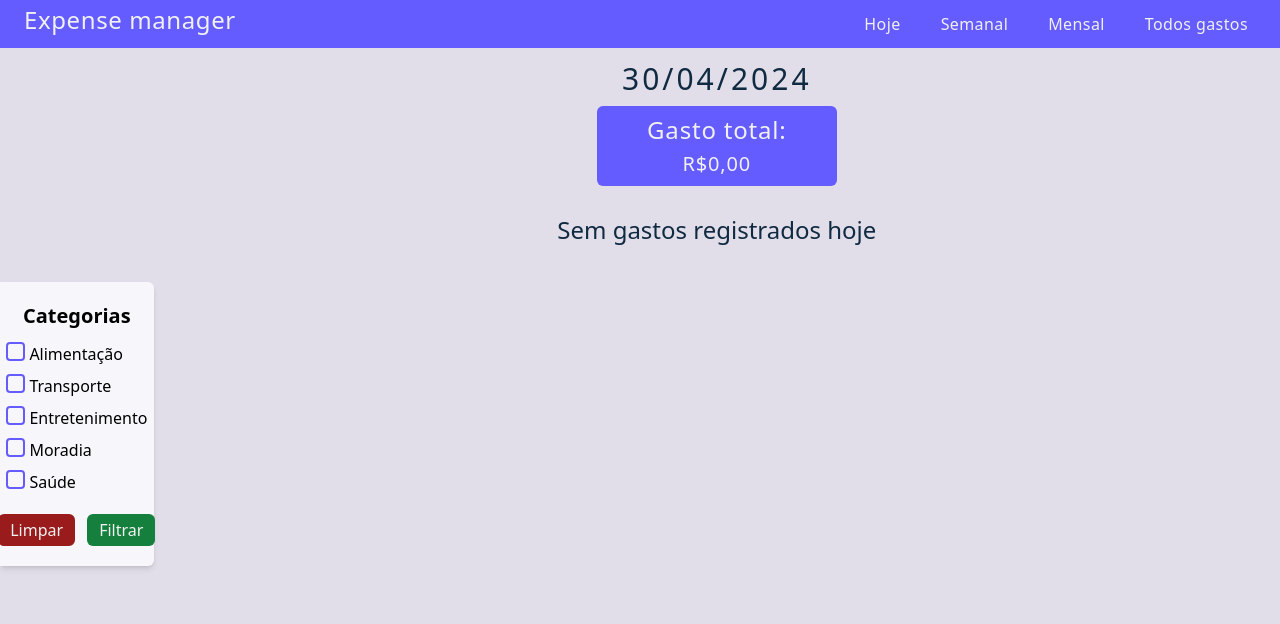
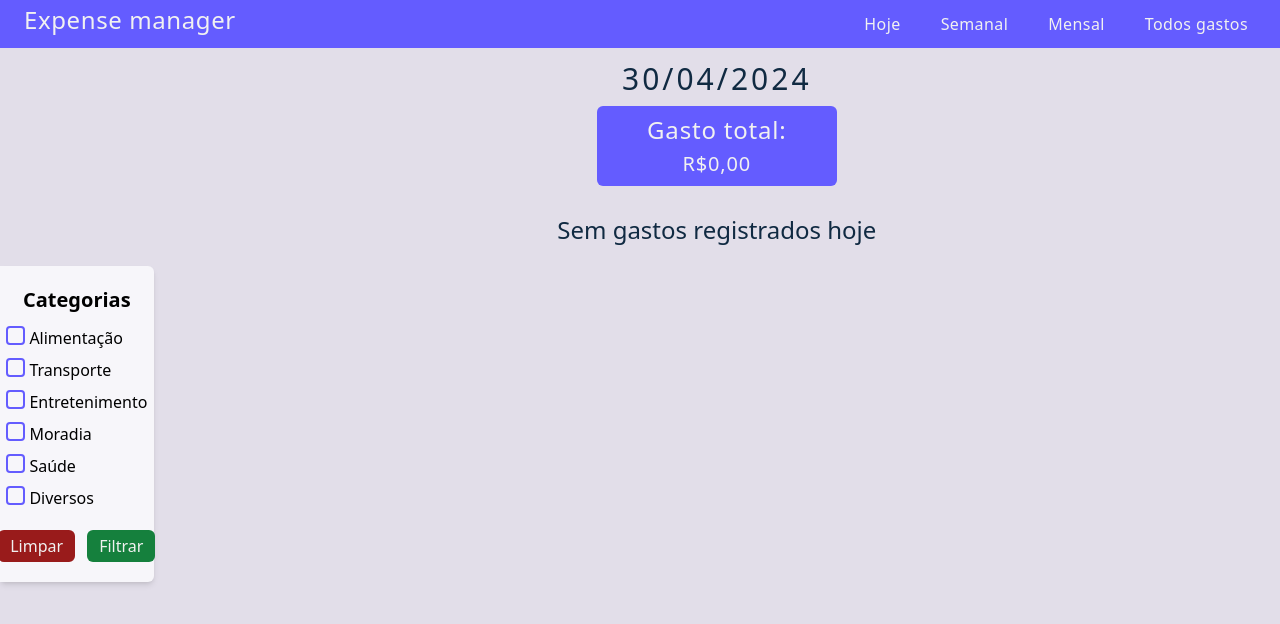
Before and after one commit to EricBrisola/expense-manager, a React (Vite) app: page /today in a window 1280 px wide. Shown: the top 624 px of the page. Built offline with nearby package versions, Linux system fonts and the light colour scheme.

Commit message:
feat: added miscellaneous category to expenses form

```diff
--- a/src/App.jsx
+++ b/src/App.jsx
@@ -9,6 +9,7 @@ import transportIcon from "./assets/transport-icon.png";
 import enterteinmentIcon from "./assets/enterteinment-icon.png";
 import homeIcon from "./assets/home-icon.png";
 import healthIcon from "./assets/health-icon.png";
+import miscIcon from "./assets/miscellaneous-icon.png";
 
 function App() {
   const [allExpenses, setAllExpenses] = useState([]);
@@ -133,6 +134,10 @@ function App() {
       name: "Saúde",
       value: "health",
     },
+    {
+      name: "Diversos",
+      value: "miscellaneous",
+    },
   ];
 
   const categoriesImgHashMap = {
@@ -141,6 +146,7 @@ function App() {
     enterteinment: enterteinmentIcon,
     home: homeIcon,
     health: healthIcon,
+    miscellaneous: miscIcon,
   };
 
   const dailyExpenses =
--- a/src/components/Form/index.jsx
+++ b/src/components/Form/index.jsx
@@ -52,7 +52,6 @@ const Form = () => {
               value={expenseValue}
               onChange={handleExpenseValueChange}
               required
-              placeholder="96,00"
               min={0}
               step={0.01}
             />
```
